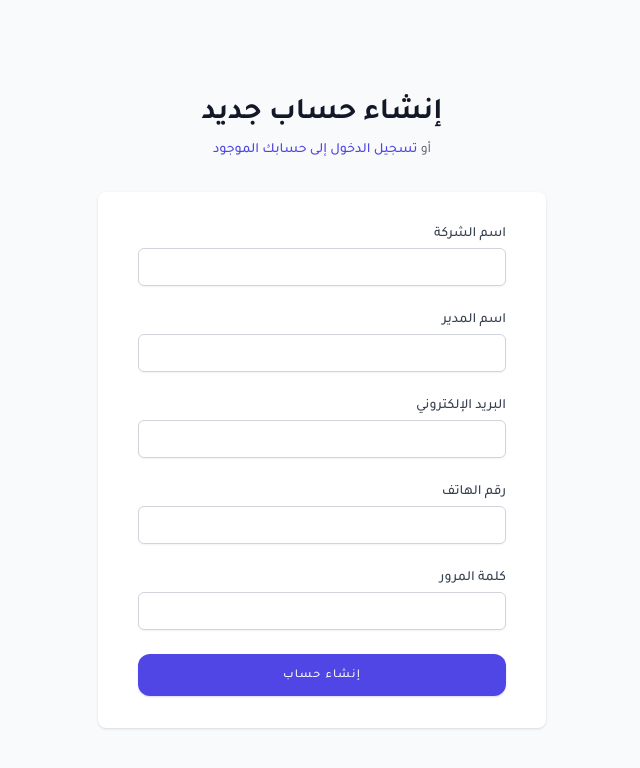
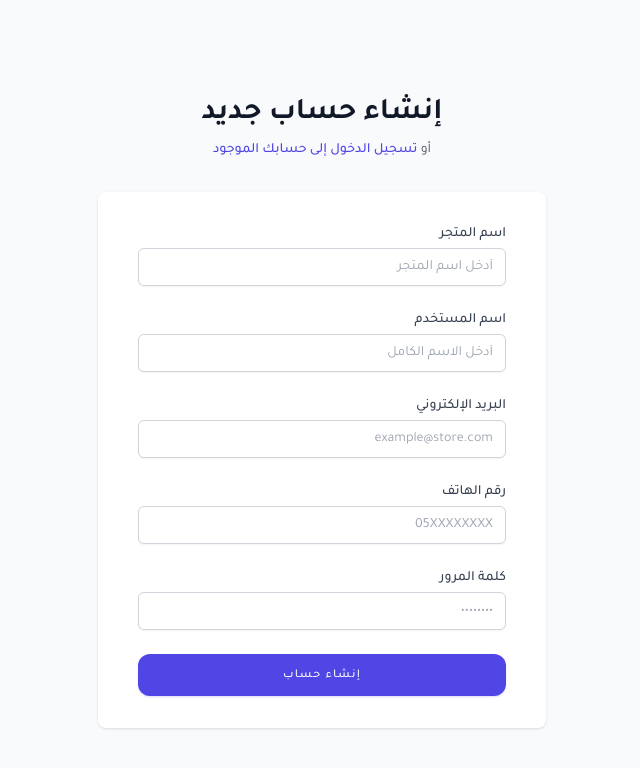
Before and after one commit to Qafilaty/front-lite-crm, a React (Vite) app: page /signup in a window 1280 px wide. Shown: the top 768 px of the page, without its empty margins (404-1044 px from the left). Built offline with nearby package versions, Linux system fonts and the light colour scheme; no server answers; what apollo-upload-client would draw is missing.

Commit message:
add some updates

```diff
--- a/pages/SignupPage.tsx
+++ b/pages/SignupPage.tsx
@@ -78,7 +78,7 @@ const SignupPage: React.FC = () => {
                     <form className="space-y-6" onSubmit={handleSubmit}>
                         <div>
                             <label htmlFor="nameCompany" className="block text-sm font-medium text-gray-700">
-                                اسم الشركة
+                                اسم المتجر
                             </label>
                             <div className="mt-1">
                                 <input
@@ -88,6 +88,7 @@ const SignupPage: React.FC = () => {
                                     required
                                     value={formData.nameCompany}
                                     onChange={handleChange}
+                                    placeholder="أدخل اسم المتجر"
                                     className="appearance-none block w-full px-3 py-2 border border-gray-300 rounded-md shadow-sm placeholder-gray-400 focus:outline-none focus:ring-indigo-500 focus:border-indigo-500 sm:text-sm"
                                 />
                             </div>
@@ -95,7 +96,7 @@ const SignupPage: React.FC = () => {
 
                         <div>
                             <label htmlFor="nameAdmin" className="block text-sm font-medium text-gray-700">
-                                اسم المدير
+                                اسم المستخدم
                             </label>
                             <div className="mt-1">
                                 <input
@@ -105,6 +106,7 @@ const SignupPage: React.FC = () => {
                                     required
                                     value={formData.nameAdmin}
                                     onChange={handleChange}
+                                    placeholder="أدخل الاسم الكامل"
                                     className="appearance-none block w-full px-3 py-2 border border-gray-300 rounded-md shadow-sm placeholder-gray-400 focus:outline-none focus:ring-indigo-500 focus:border-indigo-500 sm:text-sm"
                                 />
                             </div>
@@ -123,6 +125,7 @@ const SignupPage: React.FC = () => {
                                     required
                                     value={formData.emailAdmin}
                                     onChange={handleChange}
+                                    placeholder="example@store.com"
                                     className="appearance-none block w-full px-3 py-2 border border-gray-300 rounded-md shadow-sm placeholder-gray-400 focus:outline-none focus:ring-indigo-500 focus:border-indigo-500 sm:text-sm"
                                 />
                             </div>
@@ -140,6 +143,7 @@ const SignupPage: React.FC = () => {
                                     required
                                     value={formData.phoneAdmin}
                                     onChange={handleChange}
+                                    placeholder="05XXXXXXXX"
                                     className="appearance-none block w-full px-3 py-2 border border-gray-300 rounded-md shadow-sm placeholder-gray-400 focus:outline-none focus:ring-indigo-500 focus:border-indigo-500 sm:text-sm"
                                 />
                             </div>
@@ -158,6 +162,7 @@ const SignupPage: React.FC = () => {
                                     required
                                     value={formData.passwordAdmin}
                                     onChange={handleChange}
+                                    placeholder="••••••••"
                                     className="appearance-none block w-full px-3 py-2 border border-gray-300 rounded-md shadow-sm placeholder-gray-400 focus:outline-none focus:ring-indigo-500 focus:border-indigo-500 sm:text-sm"
                                 />
                             </div>
```
